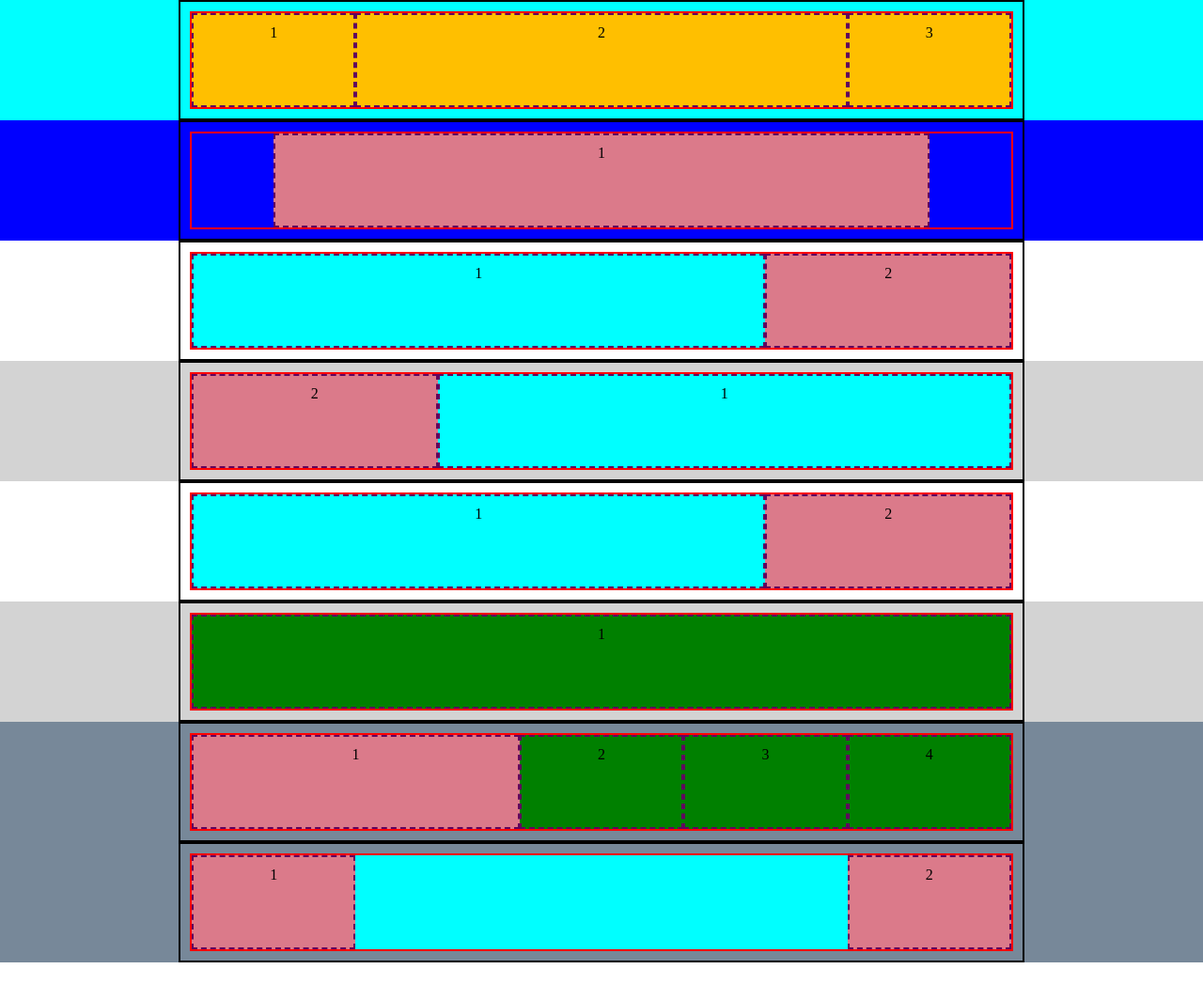
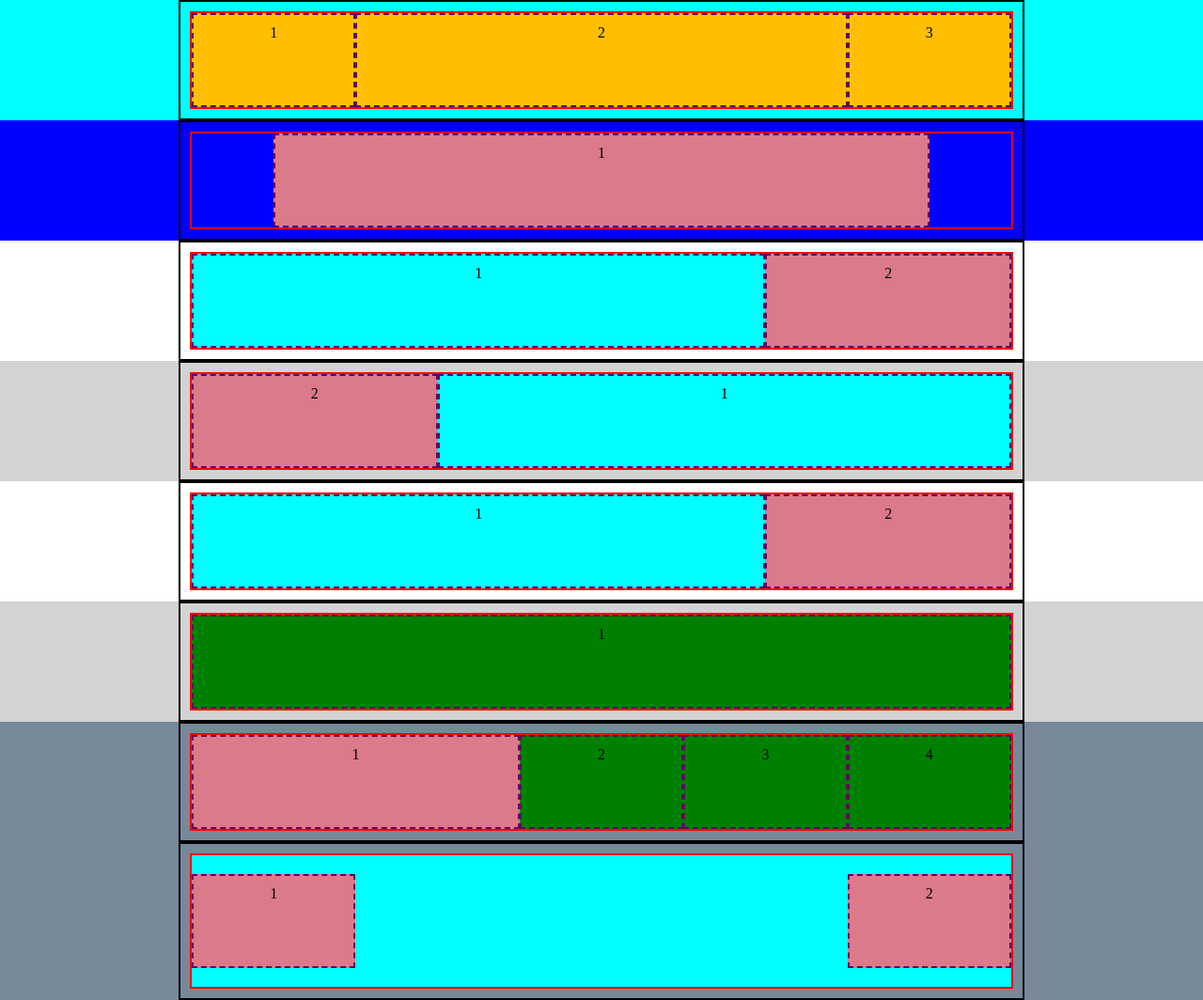
Before and after one commit to Davide-Morellato/htmlcss-struttura-discord, a plain HTML site: page index.html in a window 1280 px wide. Shown: the whole page at 94% size. Before the commit the page ends 1024 px from the top, so only its background shows below. Drawn offline with Linux system fonts and the light colour scheme.

Commit message:
ADD  CSS .space-tb

```diff
--- a/index.html
+++ b/index.html
@@ -14,7 +14,7 @@
             <div class="container banner">
                 <div class="row bg-yellow">
                     <div class="column-20">1</div>
-                    <div class="column-60">2</div>
+                    <div class="column-x">2</div>
                     <div class="column-20">3</div>
                 </div>
             </div>
@@ -85,8 +85,8 @@
             <section class="bg-lightslategrey">
                 <div class="container">
                     <div class="row bg-cyan opposite">
-                        <div class="column-20 bg-pink">1</div>
-                        <div class="column-20 bg-pink">2</div>
+                        <div class="column-20 bg-pink space-tb">1</div>
+                        <div class="column-20 bg-pink space-tb">2</div>
                     </div>
                 </div>
             </section>
--- a/style.css
+++ b/style.css
@@ -39,7 +39,7 @@ img{
     width: calc(100% / 2.5);
 }
 
-.column-60{
+.column-x{
     flex-grow: 1;
 }
 
@@ -74,6 +74,10 @@ img{
 
 [class^='column']{
     text-align: center;
+}
+
+.space-tb{
+    margin: 20px 0;
 }
 
 
```
